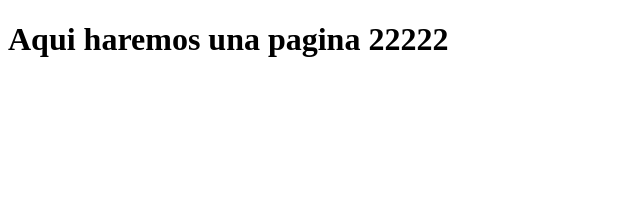
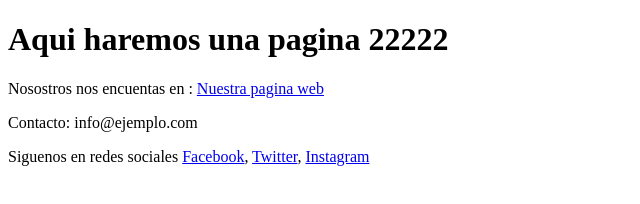
Before and after one commit to LucasXD89/S9-S2-T2, a plain HTML site: page index.html in a window 1280 px wide. Shown: the whole page, without its empty margins (0-640 px from the left). Drawn offline with Linux system fonts and the light colour scheme.

Commit message:
commit 3

```diff
--- a/index.html
+++ b/index.html
@@ -8,4 +8,14 @@
 <body>
     <h1>Aqui haremos una pagina 22222</h1>
 </body>
+<footer>
+    <p> Nosostros nos encuentas en : <a href="https://www.ejemplo.com">Nuestra pagina web</a></p>
+    <p>Contacto: info@ejemplo.com</p>
+    <p>Siguenos en redes sociales
+        <a href="https://www.facebook.com/ejemplo">Facebook</a>,
+        <a href="https://www.twitter.com/ejemplo">Twitter</a>,
+        <a href="https://www.instagram.com/ejemplo">Instagram</a>
+    </p>
+    </footer>
+</footer>
 </html>
```
